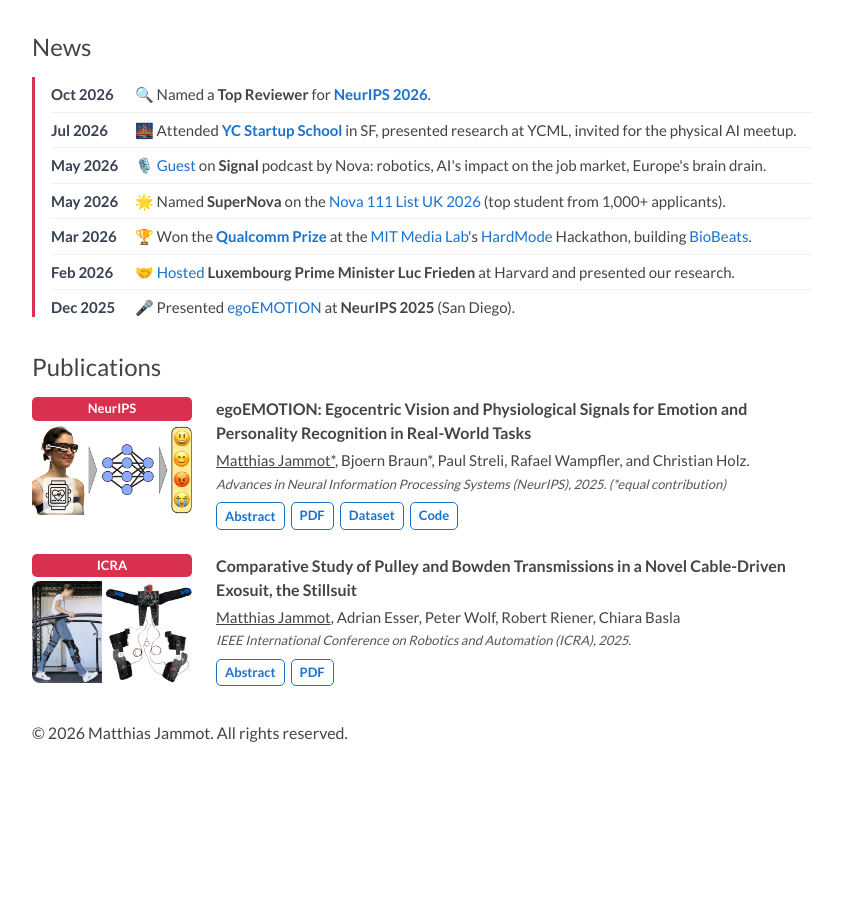
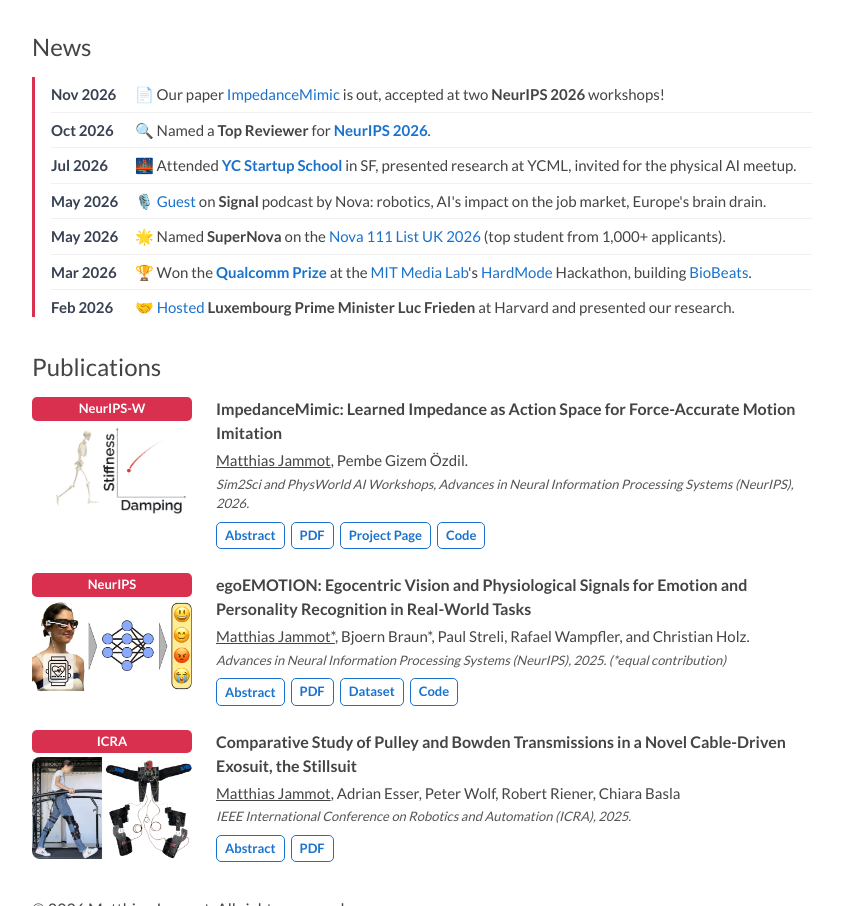
Before and after one commit to MattJmt/MattJmt.github.io, a plain HTML site: page index.html in a window 1280 px wide. Shown: the part 464-1370 px from the top of the page, without its empty margins (218-1061 px from the left). Before the commit the page ends 1259 px from the top, so only its background shows below. Drawn offline with Linux system fonts and the light colour scheme.

Commit message:
update index.html

```diff
--- a/index.html
+++ b/index.html
@@ -155,6 +155,10 @@
           <h2>News</h2>
           <div class="news-scroll">
             <div class="news-item">
+              <span class="news-date">Nov 2026</span>
+              <span class="news-text">📄 Our paper <a href='https://arxiv.org/abs/2611.19153'>ImpedanceMimic</a> is out, accepted at two <strong>NeurIPS 2026</strong> workshops!</span>
+            </div>
+            <div class="news-item">
               <span class="news-date">Oct 2026</span>
               <span class="news-text">🔍 Named a <strong>Top Reviewer</strong> for <a href='https://neurips.cc/Conferences/2026'><strong>NeurIPS 2026</strong></a>.</span>
             </div>
@@ -233,6 +237,34 @@
           <h2 id="publications-heading">Publications</h2>
 
           <div class="publication-item">
+            <div class="publication-tag">NeurIPS-W</div>
+            <div class="publication-image">
+                <a href="https://impedancemimic.github.io/ImpedanceMimic/">
+                <img
+                  src="assets/paper_figures/impedancemimic.webp"
+                  alt="A simulated skeleton walking while ImpedanceMimic traces its learned joint stiffness against damping."
+                />
+              </a>
+              </div>
+            <div class="publication-content">
+              <h3 class="publication-title"><strong>ImpedanceMimic: Learned Impedance as Action Space for Force-Accurate Motion Imitation</strong></h3>
+              <p class="publication-authors">
+                <u>Matthias Jammot</u>, Pembe Gizem Özdil.
+              </p>
+              <p class="publication-venue">Sim2Sci and PhysWorld AI Workshops, Advances in Neural Information Processing Systems (NeurIPS), 2026.</p>
+              <div class="pub-links">
+                <button class="abstract-toggle" onclick="toggleAbstract(this)">Abstract</button>
+                <a class="abstract-toggle" href="https://arxiv.org/pdf/2611.19153" target="_blank">PDF</a>
+                <a class="abstract-toggle" href="https://impedancemimic.github.io/ImpedanceMimic/" target="_blank">Project Page</a>
+                <a class="abstract-toggle" href="https://github.com/ImpedanceMimic/ImpedanceMimic" target="_blank">Code</a>
+              </div>
+              <div class="abstract-content">
+                Recovering the forces behind a motion is ill-posed: different controllers can reproduce the same movement while generating different contact forces. Physics-based motion imitation resolves this ambiguity through simulation, but relies on fixed-gain proportional–derivative (PD) control. We show that fixed gains impose a trade-off between motion and force tracking, as contact and swing place conflicting demands on joint stiffness and damping. We introduce ImpedanceMimic, a reinforcement-learning policy that modulates per-joint stiffness, damping, and position setpoints from motion and force measurements, but requires only motion at inference. Across 129 participants and six activities, ImpedanceMimic outperforms matched fixed-gain PD under every integration scheme, direct-torque, muscle-actuated and existing imitation controllers in kinematic and force fidelity, approaching a dedicated motion-to-force regressor. By expressing gains as scaled inertia priors, a single policy controls subject-specific biomechanical models without explicit anthropometric input and transfers zero-shot to unseen humans and a simulated humanoid robot. The learned impedance forms a low-dimensional representation of motor state, shared across bodies, that generalizes to withheld activities: stiffness scales with load, and damping anticipates unloading.
+              </div>
+            </div>
+          </div>
+
+          <div class="publication-item">
             <div class="publication-tag">NeurIPS</div>
             <div class="publication-image">
                 <a href="https://siplab.org/projects/egoEMOTION">
```
Also changed, not shown: assets/paper_figures/impedancemimic.webp (added).
